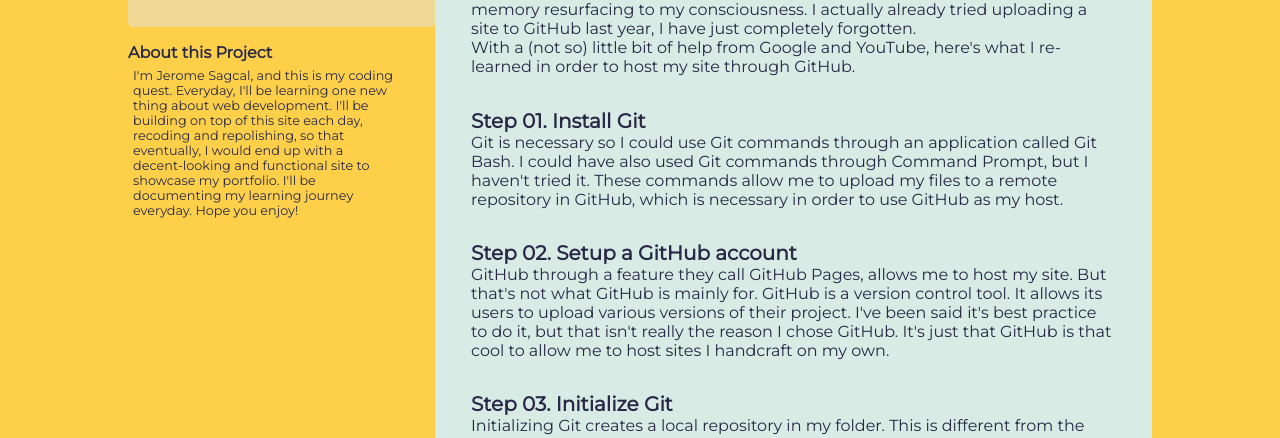
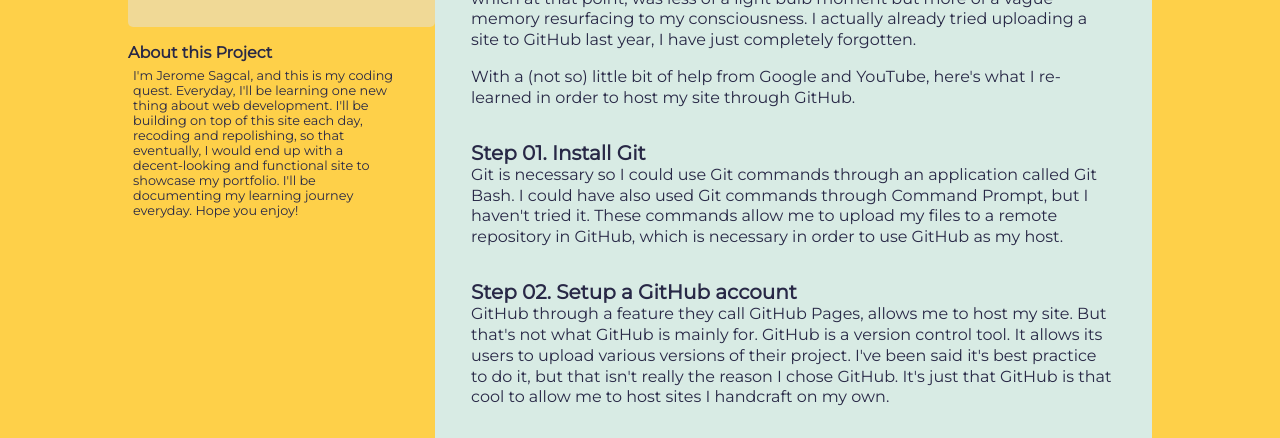
Before and after one commit to Echo090/test-websites, a plain HTML site: page index.html in a window 1280 px wide. Shown: the part 234-672 px from the top of the page. Drawn offline with Linux system fonts and the light colour scheme.

Commit message:
inquirer

```diff
--- a/style.css
+++ b/style.css
@@ -168,6 +168,11 @@
             font-size: 1.25rem;
         }
 
+        .daily-learning-entry p {
+            line-height: 130%;
+            margin-bottom: 1em;
+        }
+
 
         .mock-button {
             display: inline-block;
@@ -182,6 +187,8 @@
             background-color: lightgrey;
         }
 
+
+
     .logo{
         width: 20%;
         position: fixed;
```
